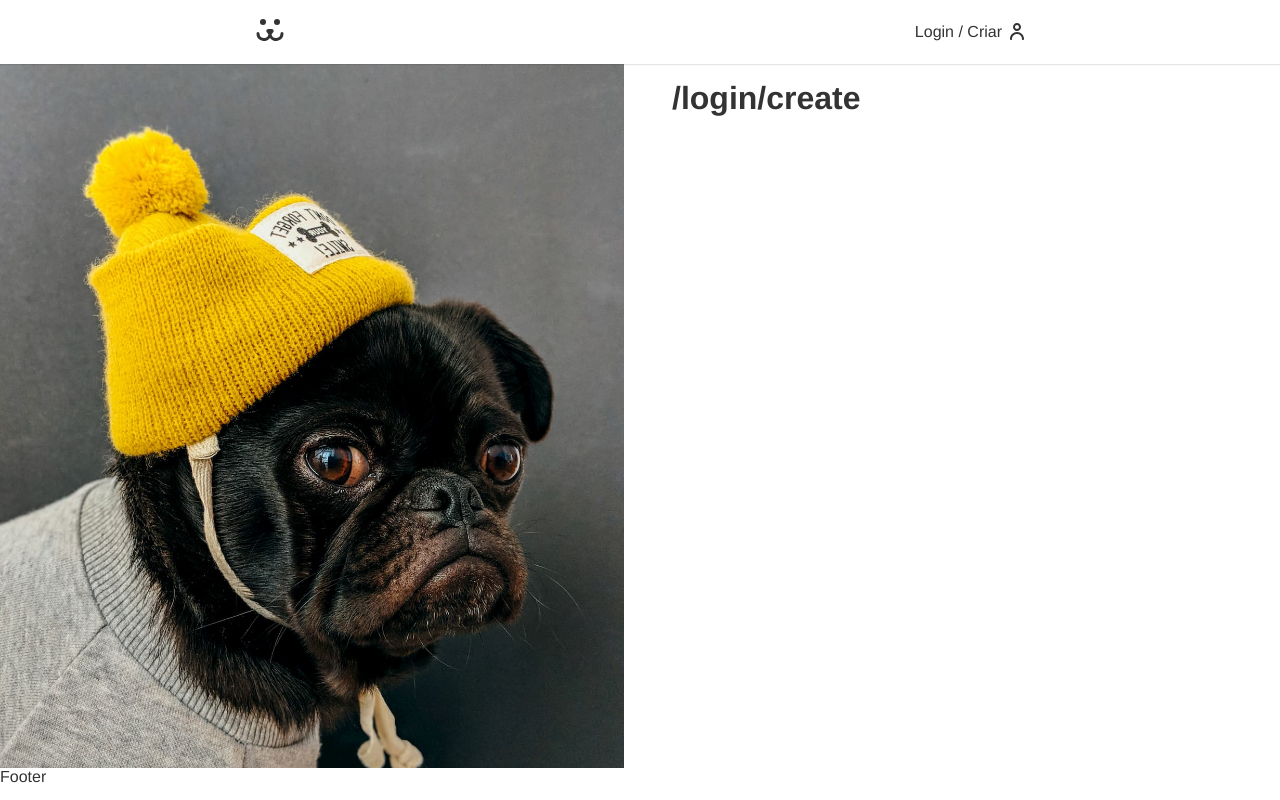
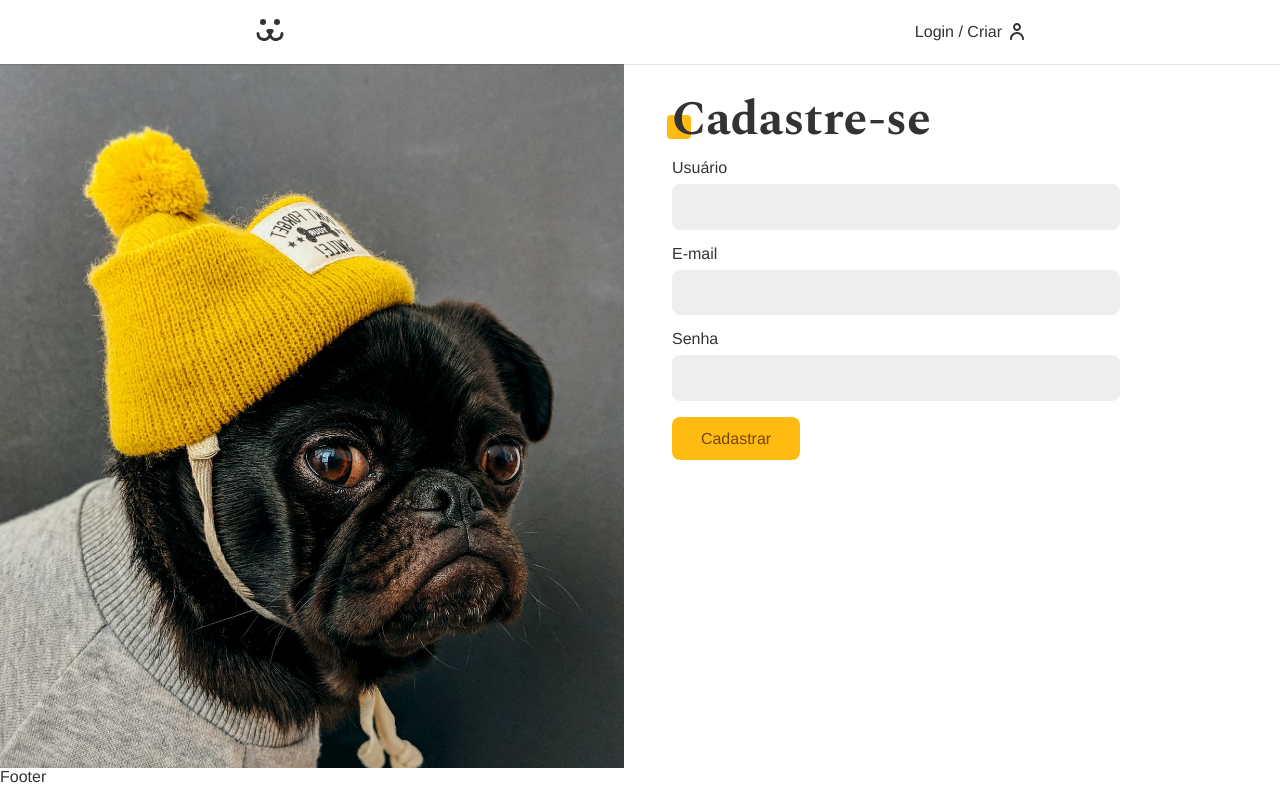
Before and after one commit to CaioVinicius7/dogs, a React (Vite) app: page /login/create in a window 1280 px wide. Built offline with nearby package versions, Linux system fonts and the light colour scheme; no server answers.

Commit message:
feat: :lipstick: Estrutura visual da página Register

```diff
--- a/src/Router.tsx
+++ b/src/Router.tsx
@@ -2,6 +2,7 @@ import { Routes, Route } from "react-router-dom";
 
 import { Home } from "./pages/Home";
 import { Login } from "./pages/Login";
+import { Register } from "./pages/Register";
 
 import { DefaultLayout } from "./layouts/DefaultLayout";
 import { LoginLayout } from "./layouts/LoginLayout";
@@ -14,7 +15,7 @@ export function Router() {
 
         <Route path="/login/*" element={<LoginLayout />}>
           <Route index element={<Login />} />
-          <Route path="create" element={<h1>/login/create</h1>} />
+          <Route path="create" element={<Register />} />
           <Route path="password/lost" element={<h1>/login/password/lost</h1>} />
           <Route
             path="password/reset"
--- /dev/null
+++ b/src/pages/Register.tsx
@@ -0,0 +1,18 @@
+import { Button } from "../components/Form/Button";
+import { Input } from "../components/Form/Input";
+
+export function Register() {
+  return (
+    <section className="animationLeft">
+      <h1 className="title">Cadastre-se</h1>
+
+      <form>
+        <Input type="text" label="Usuário" name="username" />
+        <Input type="email" label="E-mail" name="email" />
+        <Input type="password" label="Senha" name="password" />
+
+        <Button type="submit">Cadastrar</Button>
+      </form>
+    </section>
+  );
+}
```
